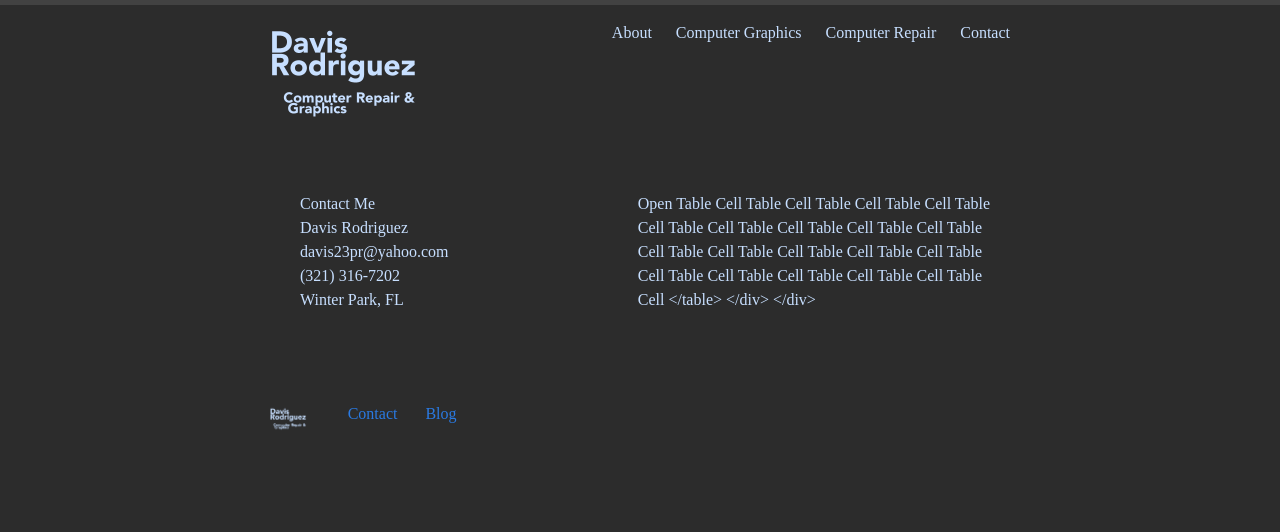
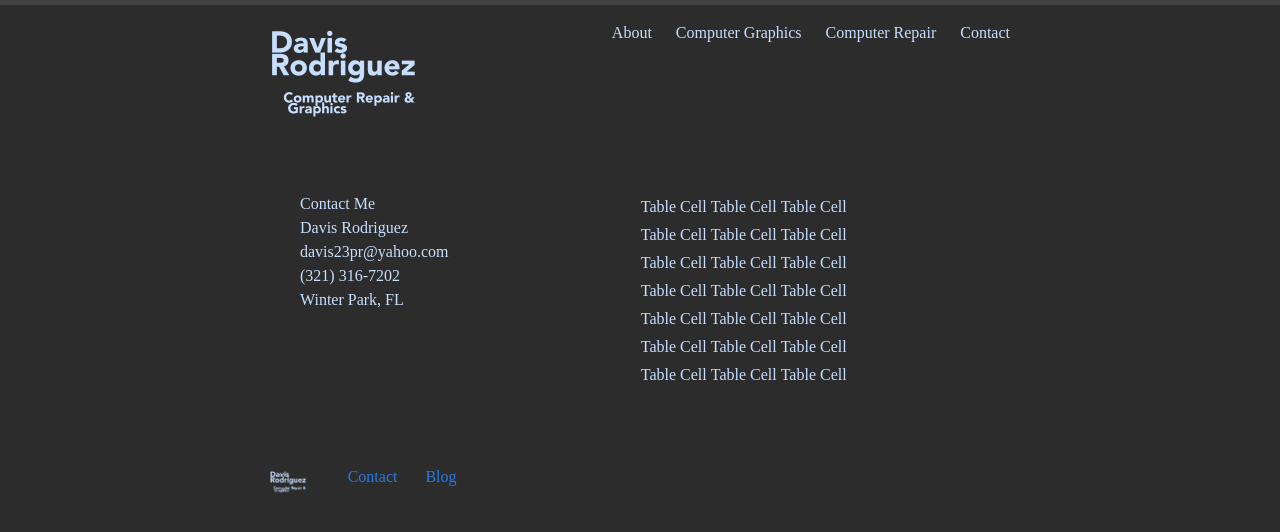
Before and after one commit to al1271/ClientProject, a Jekyll site: the page built from contact.md, in a window 1280 px wide. Shown: the top 532 px of the page. Built offline with Jekyll 4.4.1, drawn with Linux system fonts in a browser that asks for light colours.

Commit message:
sadasd
asdasd

```diff
--- a/contact.md
+++ b/contact.md
@@ -14,9 +14,9 @@ permalink: contact/
     </ul>
 	</div>
 	<div class="col span_1_of_2">
-	<table3>
+	<table>
     	<tr>
-    		<td>Open</td>
+    		<td>Table Cell</td>
     		<td>Table Cell</td>
     		<td>Table Cell</td>
     	</tr>
```
